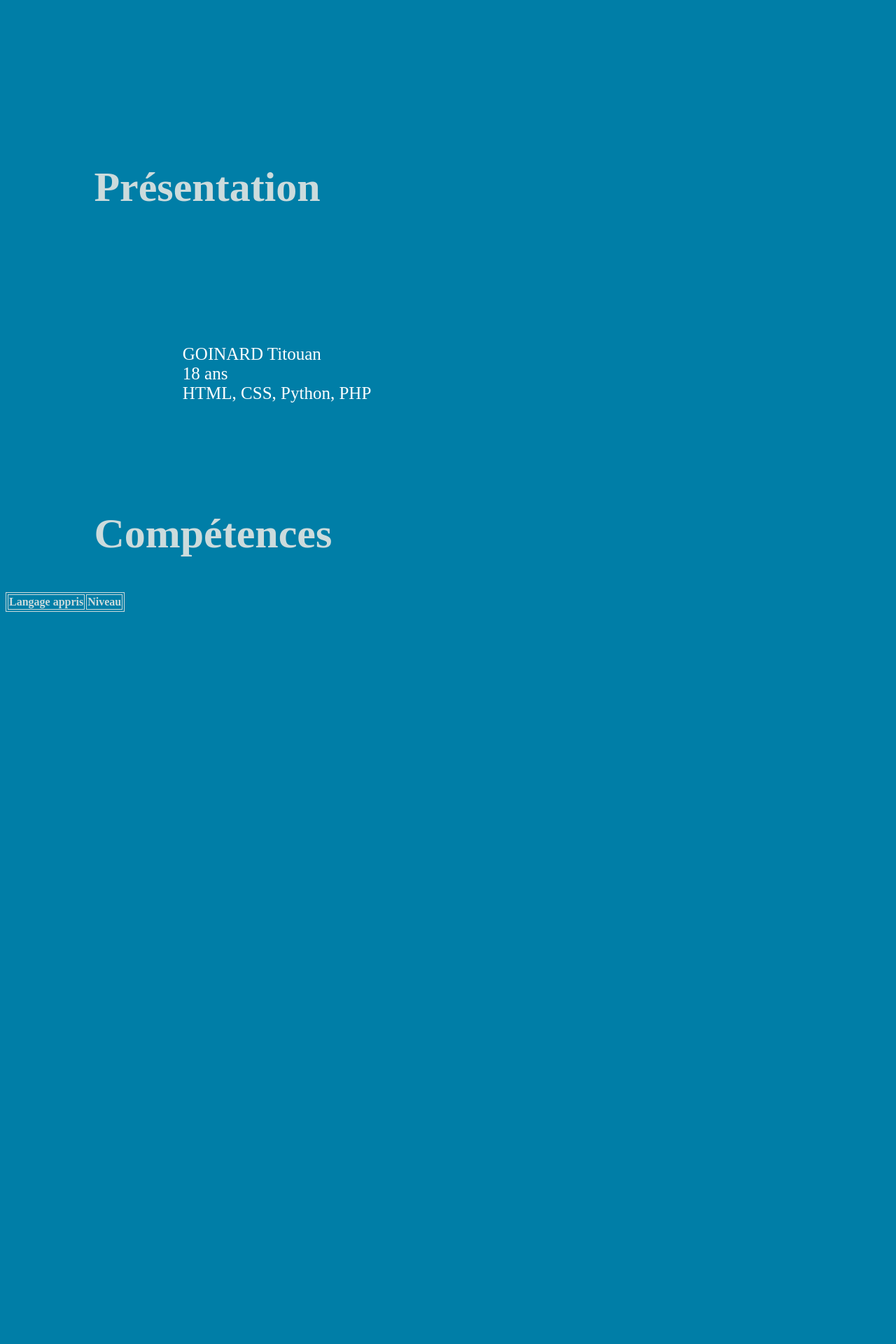
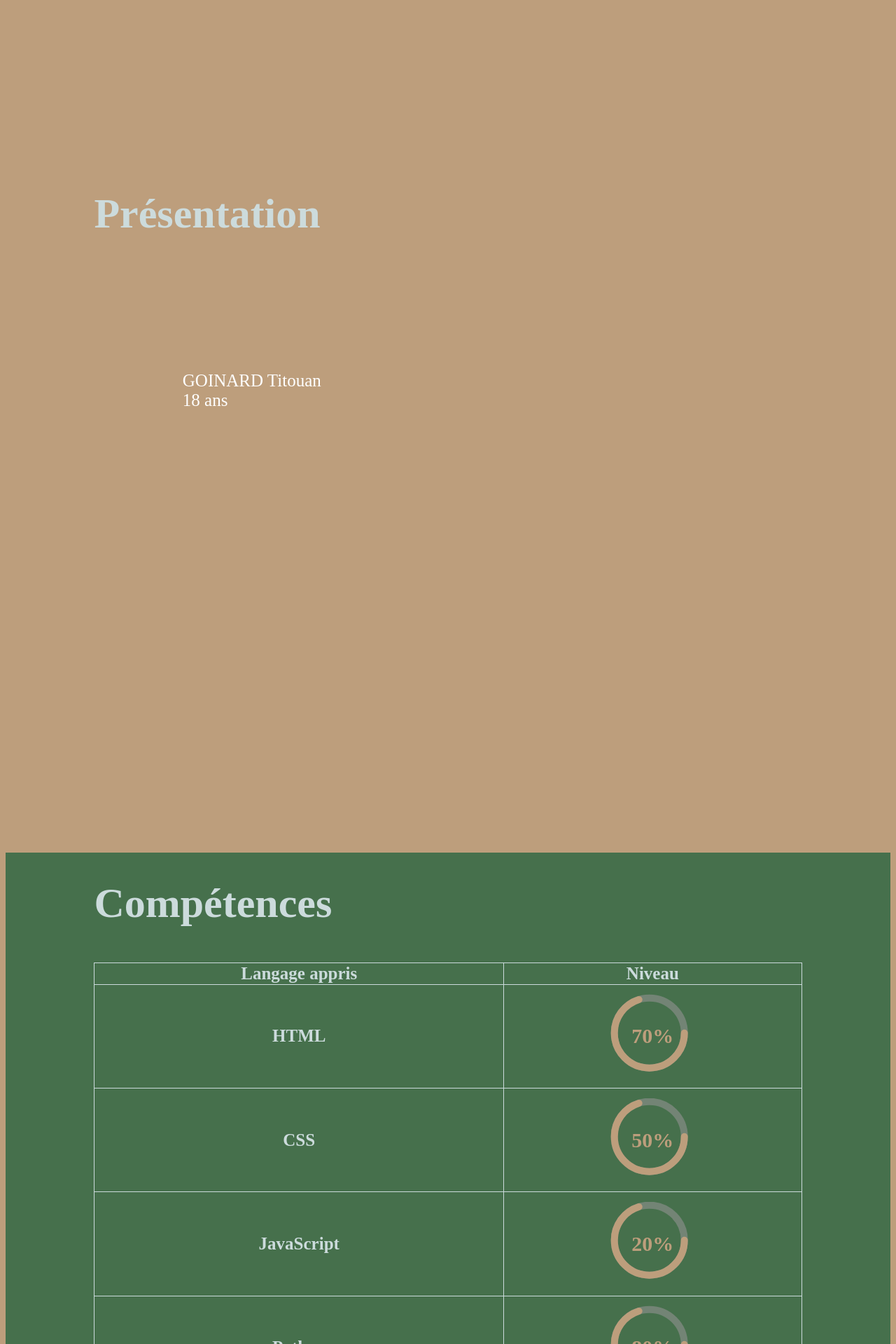
Before and after one commit to TGnrd/pcpgoinardtitouan, a PHP site: page / in a window 1280 px wide. Shown: the part 800-2720 px from the top of the page at 70% size. Before the commit the page ends 1674 px from the top, so only its background shows below. Run offline with PHP 8.4, Linux system fonts and the light colour scheme; lists and menus that the app fills with data are empty.

Commit message:
Add files via upload

```diff
--- a/index.html
+++ b/index.html
@@ -1,4 +1,4 @@
- <!DOCTYPE html>
+<!DOCTYPE html>
 <html lang="fr">
 <head>
     <meta charset="UTF-8">
@@ -21,19 +21,72 @@
         <a class="visite" href="#presentation">Visiter</a>
     </div>
 
-    <section id="presentation">
+    <section id = "presentation">
         <h1>Présentation</h1>
         <p class="info">GOINARD Titouan <br>
-        18 ans <br>
-        HTML, CSS, Python, PHP
+        18 ans
         </p>
     </section>
 
-    <section>
-        <h1 id ="competences">Compétences</h1>
-        <table>
+    <section id = "competences">
+        <h1>Compétences</h1>
+        <table class="tableau">
             <tr><th>Langage appris</th><th>Niveau</th></tr>
+            <tr>
+                <th>HTML</th>
+                <td>
+                    <div class = "box">
+                        <svg>
+                            <circle cx = "50px" cy = "50px" r = "50px"></circle>
+                            <circle cx = "50px" cy = "50px" r = "50px"></circle>
+                        </svg>
+                        <span>70%</span>
+                    </div>
+                </td>
+            </tr>
+            <tr>
+                <th>CSS</th>
+                <td>
+                    <div class = "box">
+                        <svg>
+                            <circle cx = "50px" cy = "50px" r = "50px"></circle>
+                            <circle cx = "50px" cy = "50px" r = "50px"></circle>
+                        </svg>
+                        <span>50%</span>
+                    </div>
+                </td>
+            </tr>
+            <tr>
+                <th>JavaScript</th>
+                <td>
+                    <div class = "box">
+                        <svg>
+                            <circle cx = "50px" cy = "50px" r = "50px"></circle>
+                            <circle cx = "50px" cy = "50px" r = "50px"></circle>
+                        </svg>
+                        <span>20%</span>
+                    </div>
+                </td>
+            </tr>
+            <tr>
+                <th>Python</th>
+                <td>
+                    <div class = "box">
+                        <div class="pourcent">
+                            <span>80%</span>
+                            <svg>
+                                <circle cx = "50px" cy = "50px" r = "50px"></circle>
+                                <circle cx = "50px" cy = "50px" r = "50px"></circle>
+                            </svg>
+                        </div>
+                    </div>
+                </td>
+            </tr>
         </table>
     </section>
+    <section id ="projets">
+        <h1>Projets</h1>
+    </section>
+    <script src="script.ps"></script>
 </body>
 </html>
--- a/style.css
+++ b/style.css
@@ -1,6 +1,6 @@
 body {
     background-image: url(img/brown-wooden-dock.jpg);
-    background-color: #007EA7;
+    background-color: #bd9e7c;
     background-repeat: no-repeat;
     background-size: 100%;
     border: 100%;
@@ -46,7 +46,7 @@ body {
     color: #CCDBDC;
     font-size: 200%;
     border-radius: 20px;
-    background-color: #003249;
+    background-color: #bd9e7c;
     width: 12%;
     padding: 10px;
     display: block;
@@ -55,12 +55,8 @@ body {
 
 }
 
-section {
-    background-color: #007EA7;
-
-}
-
 h1 {
+    padding-top: 3%;
     font-size: 60px;
     margin-left: 10%;
     margin-top: 12%;
@@ -72,6 +68,7 @@ h1 {
     color: rgb(255, 255, 255);
     margin-left: 20%;
     margin-top: 15%;
+    margin-bottom: 50%;
 }
 
 .tete {
@@ -83,12 +80,82 @@ h1 {
     margin-right: 30%;
 }
 
-table {
+#competences {
+    height: 900px;
+    background-color: #46704c;
+}
+
+.tableau {
+    position: relative;
+    margin: auto;
     color: #CCDBDC;
     border: solid 1px #CCDBDC;
+    width: 80%;
+    font-size: 25px;
+    width: 80%;
+    border-collapse: collapse;
 }
 
-th {
+.tableau td {
+    font-size: 25px;
+    vertical-align: middle;
+}
+
+th, td {
     border: solid 1px #CCDBDC;
+    margin: auto;
+}
 
+.box {
+    position: relative;
 }
+
+.pourcent {
+    position: relative;
+}
+
+svg {
+    width: 120px;
+    height: 120px;
+    display: block;
+    margin: auto;
+    padding: 3%;
+}
+
+svg circle {
+
+    fill: none;
+    stroke: #bd9e7c;
+    stroke-width: 10px;
+    transform: translate(5px, 5px);
+    stroke-linecap: round;
+    stroke-dasharray: 440;
+    stroke-dashoffset: 440;
+}
+
+
+svg circle:nth-child(1) {
+    stroke: #92929296;
+    stroke-dashoffset: 0;
+}
+
+svg circle:nth-child(2) {
+    stroke: #bd9e7c;
+    animation: circle 2s forwards;
+}
+
+@keyframes circle {
+    to {
+        stroke-dashoffset: 220;
+    }
+}
+
+span {
+    position: absolute;
+    top: 50%;
+    left: 50%;
+    transform: translate(-50%, -50%);
+    font-size: 30px;
+    font-weight: bold;
+    color: #bd9e7c;
+}
```
